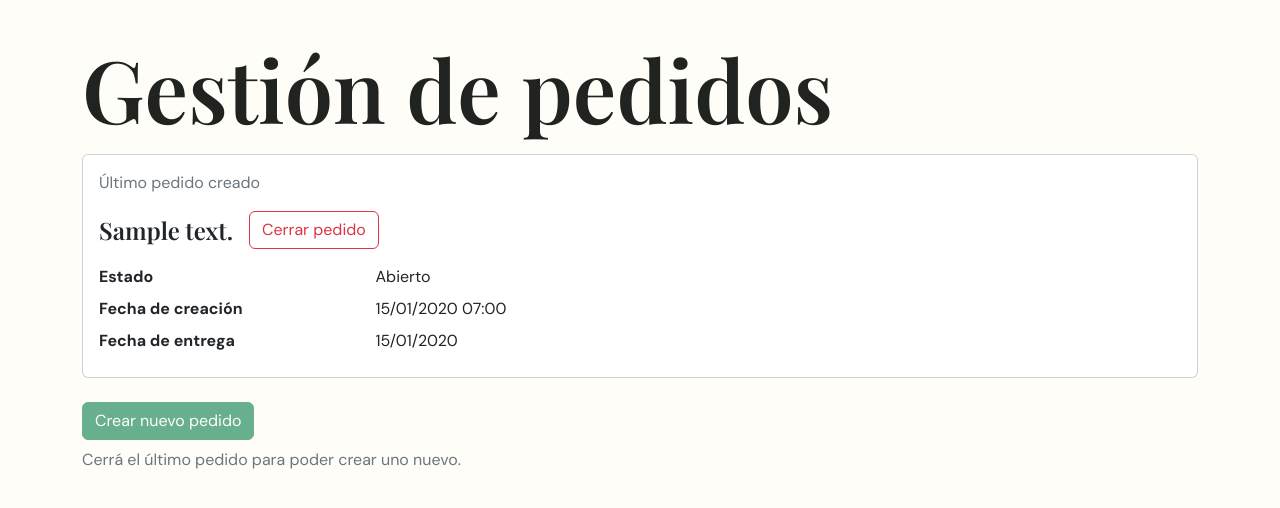
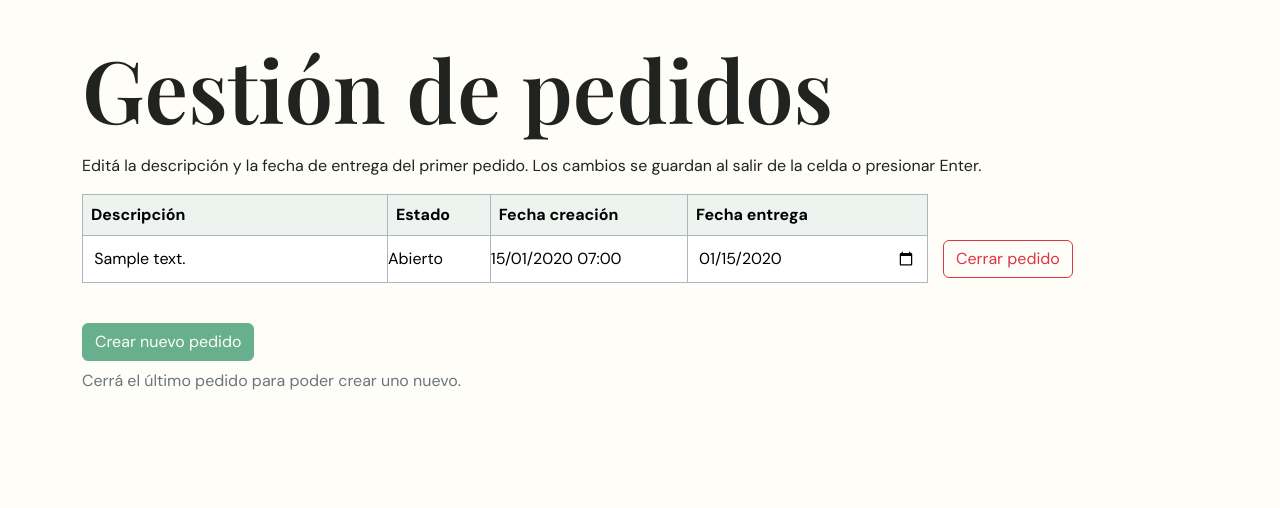
Before and after one commit to DamianRojas79/InduPedidos, a Django app: page /gestion-pedidos/ in a window 1280 px wide. Shown: the part 76-584 px from the top of the page. Run offline with Django 5.2, Linux system fonts and the light colour scheme; a user stored in the database is signed in; tables that the repository leaves empty hold one stand-in row (values such as "Sample post"); parts of the project's set-up code (start-up, migrations or seed data) failed here and were passed over; some libraries are stand-ins or nearby versions.

Commit message:
Se muetsra historial de pedidos generales con edicion del ´ultimo pedido

```diff
--- a/myapp/producto/templates/producto/gestion_pedidos.html
+++ b/myapp/producto/templates/producto/gestion_pedidos.html
@@ -1,35 +1,45 @@
 {% extends 'base.html' %}
+{% load static %}
 {% block title %}Gestión de pedidos | InduPedidos{% endblock %}
 {% block content %}
+<link href="{% static 'producto/css/mis_pedidos.css' %}?v=20260930" rel="stylesheet">
 <h1 class="mb-4">Gestión de pedidos</h1>
 {% for message in messages %}
 <p class="alert {% if message.tags == 'error' %}alert-danger{% else %}alert-info{% endif %}" role="status">{{ message }}</p>
 {% endfor %}
-{% if ultimo_pedido %}
-<section class="card mb-4" aria-labelledby="descripcion-pedido">
-    <div class="card-body">
-        <p class="text-secondary">Último pedido creado</p>
-        <div class="d-flex flex-wrap align-items-center gap-3 mb-3">
-            <h2 id="descripcion-pedido" class="h4 mb-0 text-break">{{ ultimo_pedido.descripcion }}</h2>
-            {% if ultimo_pedido.estado == 'abierto' %}
-            <form method="post" action="{% url 'cerrar_pedido_general' ultimo_pedido.pk %}">
-                {% csrf_token %}
-                <button class="btn btn-outline-danger" type="submit">Cerrar pedido</button>
-            </form>
-            {% endif %}
-        </div>
-        <dl class="row mb-0">
-            <dt class="col-sm-3">Estado</dt>
-            <dd class="col-sm-9">{{ ultimo_pedido.get_estado_display }}</dd>
-            <dt class="col-sm-3">Fecha de creación</dt>
-            <dd class="col-sm-9">{{ ultimo_pedido.fecha_creacion|date:'d/m/Y H:i' }}</dd>
-            <dt class="col-sm-3">Fecha de entrega</dt>
-            <dd class="col-sm-9">{% if ultimo_pedido.fecha_entrega %}{{ ultimo_pedido.fecha_entrega|date:'d/m/Y' }}{% else %}Sin fecha de entrega{% endif %}</dd>
-        </dl>
-    </div>
-</section>
+{% if ultimo_pedido.estado == 'abierto' %}
+<p>Editá la descripción y la fecha de entrega del primer pedido. Los cambios se guardan al salir de la celda o presionar Enter.</p>
+<p id="estado-planilla" role="status" aria-live="polite"></p>
+<noscript><p class="alert alert-warning">Activá JavaScript para editar y guardar las celdas.</p></noscript>
+{% endif %}
+<div class="table-responsive mb-4">
+<div class="contenido-planilla">
+<table class="table table-bordered align-middle planilla-pedidos planilla-generales">
+<thead><tr><th scope="col">Descripción</th><th scope="col">Estado</th><th scope="col">Fecha creación</th><th scope="col">Fecha entrega</th></tr></thead>
+<tbody>
+{% for pedido in pedidos_generales %}
+<tr id="pedido-{{ pedido.pk }}" data-pedido="{{ pedido.pk }}" data-url="{% url 'modificar_pedido_general' pedido.pk %}">
+{% if forloop.first and pedido.estado == 'abierto' %}
+<td><input aria-label="Descripción" type="text" name="descripcion" value="{{ pedido.descripcion }}" maxlength="200" required></td>
+<td><span class="valor-pedido">{{ pedido.get_estado_display }}</span></td>
+<td><span class="valor-pedido">{{ pedido.fecha_creacion|date:'d/m/Y H:i' }}</span></td>
+<td class="celda-talle"><input aria-label="Fecha entrega" type="date" name="fecha_entrega" value="{{ pedido.fecha_entrega|date:'Y-m-d' }}">
+<div class="acciones-pedido"><form method="post" action="{% url 'cerrar_pedido_general' pedido.pk %}">{% csrf_token %}<button class="btn btn-outline-danger" type="submit">Cerrar pedido</button></form></div>
+</td>
 {% else %}
-<p class="alert alert-info">Todavía no hay pedidos creados.</p>
+<td><span class="valor-pedido text-break">{{ pedido.descripcion }}</span></td>
+<td><span class="valor-pedido">{{ pedido.get_estado_display }}</span></td>
+<td><span class="valor-pedido">{{ pedido.fecha_creacion|date:'d/m/Y H:i' }}</span></td>
+<td><span class="valor-pedido">{{ pedido.fecha_entrega|date:'d/m/Y'|default:'Sin fecha de entrega' }}</span></td>
+{% endif %}
+</tr>
+{% empty %}
+<tr><td colspan="4"><span class="valor-pedido">Todavía no hay pedidos creados.</span></td></tr>
+{% endfor %}
+</tbody></table>
+</div></div>
+{% if ultimo_pedido.estado == 'abierto' %}
+<script src="{% static 'producto/js/mis_pedidos.js' %}?v=20260930" defer></script>
 {% endif %}
 {% if puede_crear %}
 <a class="btn btn-success" href="{% url 'crear_pedido_general' %}">Crear nuevo pedido</a>
```
